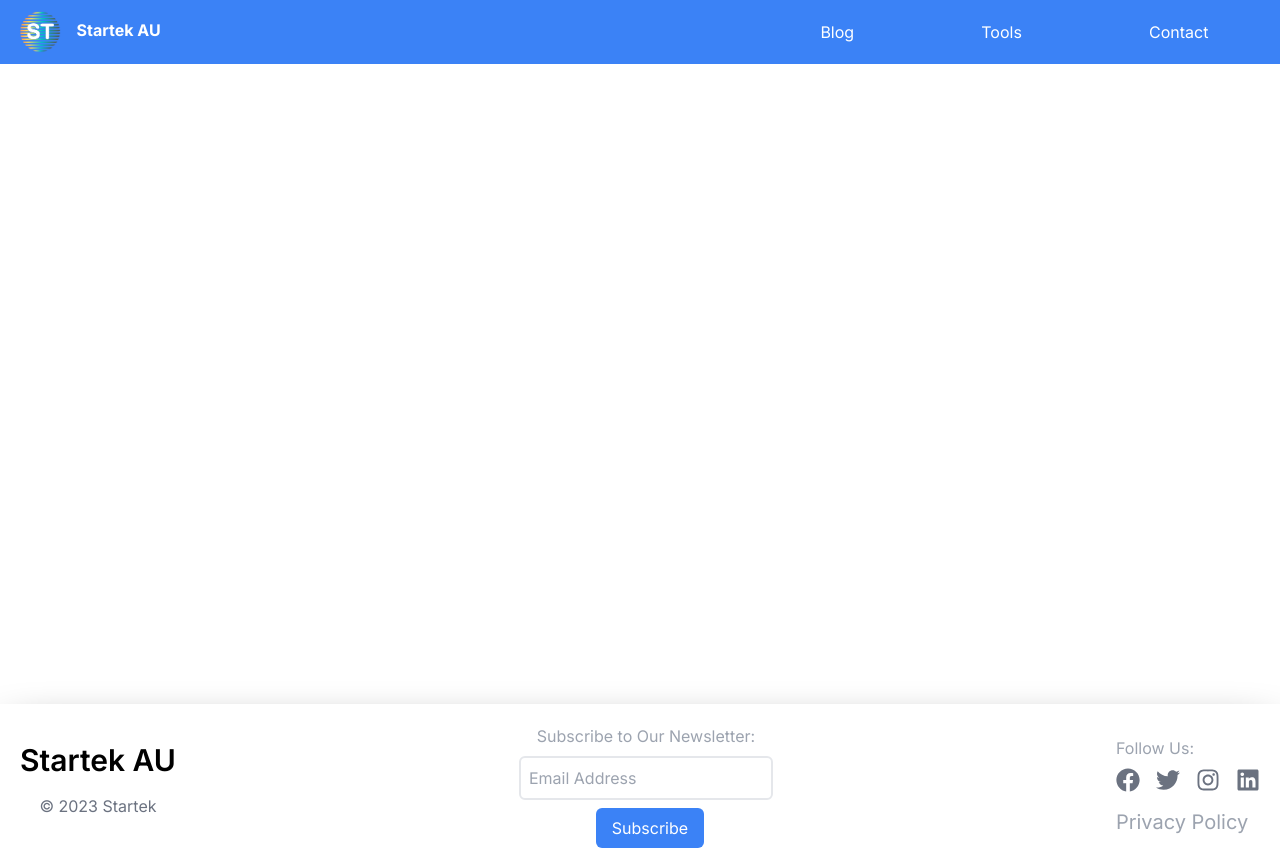
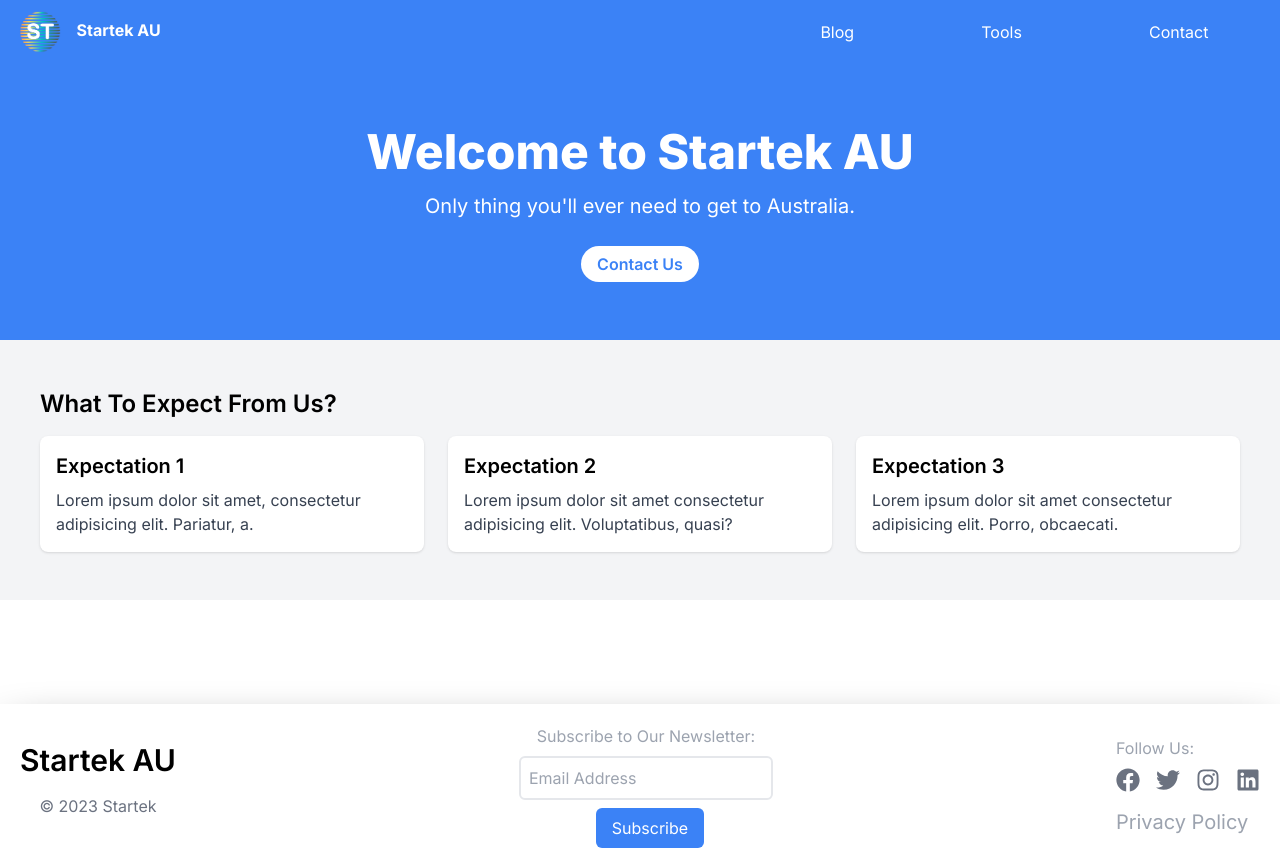
Before and after one commit to thestartek/startekau, a Next.js app: page / in a window 1280 px wide. Built offline with nearby package versions, Linux system fonts and the light colour scheme.

Commit message:
Homepage layout created

```diff
--- a/app/blog/page.tsx
+++ b/app/blog/page.tsx
@@ -2,6 +2,8 @@ import React from 'react'
 
 export default function Blog() {
   return (
-    <div className="min-h-[80vh]">blog</div>
+    <main className="min-h-[80vh]">
+
+    </main>
   )
 }
--- a/app/page.tsx
+++ b/app/page.tsx
@@ -1,6 +1,51 @@
 export default function Home() {
   return (
     <main className="min-h-[80vh]">
+      <div className="bg-gray-100">
+        {/* Hero section */}
+        <section className="bg-blue-500 text-white py-16">
+          <div className="container mx-auto text-center">
+            <h1 className="text-5xl font-extrabold mb-4">Welcome to Startek AU</h1>
+            <p className="text-xl mb-8">Only thing you'll ever need to get to Australia.</p>
+            <a
+              href="/contact"
+              className="bg-white text-blue-500 font-semibold py-2 px-4 rounded-full hover:bg-blue-50"
+            >
+              Contact Us
+            </a>
+          </div>
+        </section>
+
+        {/* Expectation section */}
+        <section className="container mx-auto py-12 px-10">
+          <h2 className="text-2xl font-semibold mb-4">What To Expect From Us?</h2>
+          <div className="grid grid-cols-1 md:grid-cols-2 lg:grid-cols-3 gap-6">
+            {/* Expectation 1 */}
+            <div className="p-4 bg-white rounded-lg shadow">
+              <h2 className="text-xl font-semibold mb-2">Expectation 1</h2>
+              <p className="text-gray-700">
+                Lorem ipsum dolor sit amet, consectetur adipisicing elit. Pariatur, a.
+              </p>
+            </div>
+
+            {/* Feature 2 */}
+            <div className="p-4 bg-white rounded-lg shadow">
+              <h2 className="text-xl font-semibold mb-2">Expectation 2</h2>
+              <p className="text-gray-700">
+                Lorem ipsum dolor sit amet consectetur adipisicing elit. Voluptatibus, quasi?
+              </p>
+            </div>
+
+            {/* Feature 3 */}
+            <div className="p-4 bg-white rounded-lg shadow">
+              <h2 className="text-xl font-semibold mb-2">Expectation 3</h2>
+              <p className="text-gray-700">
+                Lorem ipsum dolor sit amet consectetur adipisicing elit. Porro, obcaecati.
+              </p>
+            </div>
+          </div>
+        </section>
+      </div>
     </main>
   );
 }
--- a/components/Footer.tsx
+++ b/components/Footer.tsx
@@ -26,17 +26,17 @@ export default function Footer() {
               <Link href="/" className="text-gray-500 hover:text-gray-400 transition-all ease-in-out duration-400">
                 <FaFacebook size={24} />
               </Link>
-              <Link href="/" className="text-gray-500 hover:text-gray-400 transition-all ease-in-out duration-400">
+              <Link href="/" target="_blank" className="text-gray-500 hover:text-gray-400 transition-all ease-in-out duration-400">
                 <FaTwitter size={24} />
               </Link>
-              <Link href="/" className="text-gray-500 hover:text-gray-400 transition-all ease-in-out duration-400">
+              <Link href="/" target="_blank" className="text-gray-500 hover:text-gray-400 transition-all ease-in-out duration-400">
                 <FaInstagram size={24} />
               </Link>
-              <Link href="/" className="text-gray-500 hover:text-gray-400 transition-all ease-in-out duration-400">
+              <Link href="/" target="_blank" className="text-gray-500 hover:text-gray-400 transition-all ease-in-out duration-400">
                 <FaLinkedin size={24} />
               </Link>
             </div>
-              <Link href="/policy" className="text-gray-400 text-xl py-4 md:text-left text-center footer">Privacy Policy</Link>
+              <Link href="/policy" target="_blank" className="text-gray-400 text-xl py-4 md:text-left text-center footer">Privacy Policy</Link>
         </div>
       </div>
     </footer>
```
